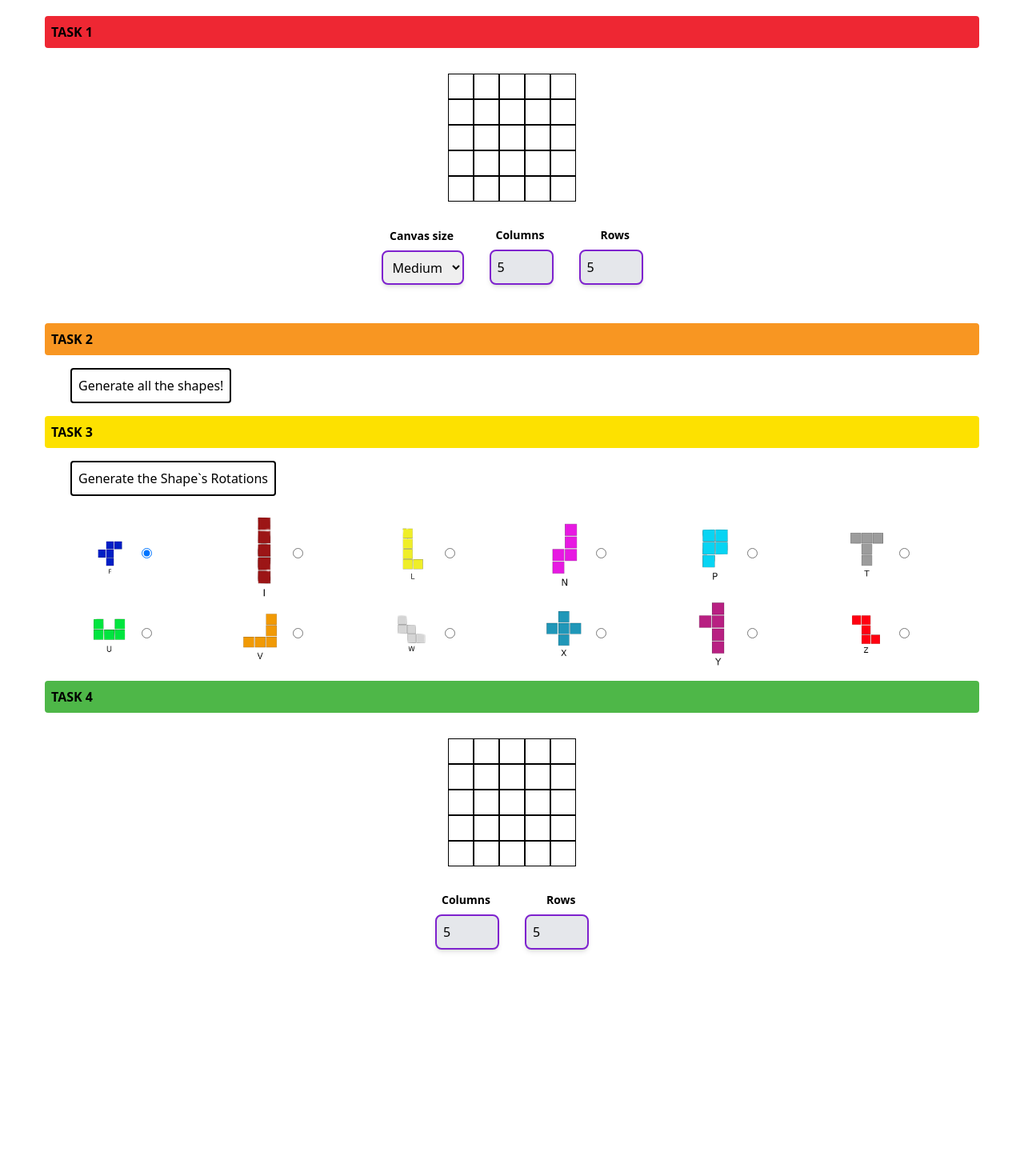
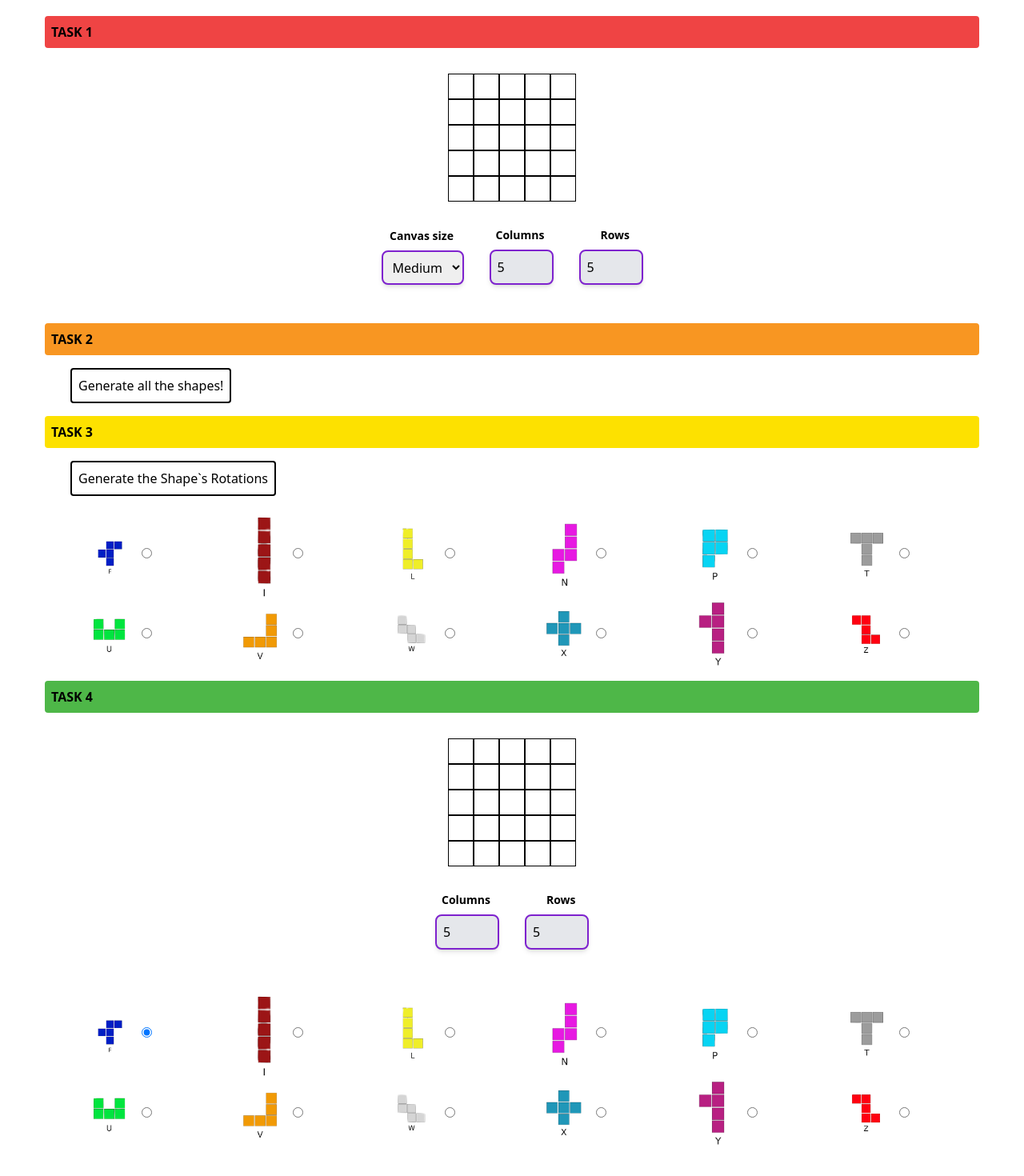
Before and after one commit to HyperPunkss/tetris-tiler-frontend, a Next.js app: page / in a window 1280 px wide. Shown: the part 64-1534 px from the top of the page at 80% size. Before the commit the page ends 1323 px from the top, so only its background shows below. Built offline with nearby package versions, Linux system fonts and the light colour scheme.

Commit message:
Task 4 black cells are working. Opposite thing too.

```diff
--- a/components/Grid.jsx
+++ b/components/Grid.jsx
@@ -1,8 +1,9 @@
-import React, { useEffect, useState } from "react";
+import { useEffect, useState } from "react";
 
-const Grid = ({ rows, columns, sizeData, colorData}) => {
+const Grid = ({ rows, columns, sizeData, colorData, isClickable }) => {
     const [cellSize, setCellSize] = useState("medium");
     const [cellColors, setCellColors] = useState([]);
+    const [blackCells, setBlackCells] = useState([]);
 
     useEffect(() => {
         // Letter Compare and returning the matching Colour
@@ -22,10 +23,8 @@ const Grid = ({ rows, columns, sizeData, colorData}) => {
             { letter: "B", color: "#000000" },
             { letter: "E", color: "#ffffff" },
         ];
-        // console.log("colordata", colorData.length);
-        // console.log(colorData);
-        const newColorData = colorData.replace(/\s/g,'')
-        // console.log(newColorData);
+
+        const newColorData = colorData.replace(/\s/g, "");
         const colors = [];
         for (let i = 0; i < newColorData.length; i++) {
             const result = letterArray
@@ -35,14 +34,19 @@ const Grid = ({ rows, columns, sizeData, colorData}) => {
                 .map((item) => {
                     return item.color;
                 });
-            // console.log("result", result);
             colors.push(result[0]);
         }
         setCellColors(colors);
     }, [colorData]);
 
     const handleClick = (id) => {
-        console.log(id);
+        const [row, col] = id.split("-");
+        const isBlack = blackCells.some((cell) => cell.row === parseInt(row) && cell.col === parseInt(col));
+        if (isBlack) {
+            setBlackCells((prev) => prev.filter((cell) => cell.row !== parseInt(row) || cell.col !== parseInt(col)));
+        } else {
+            setBlackCells((prev) => [...prev, { row: parseInt(row), col: parseInt(col) }]);
+        }
     };
 
     const handleSizeChange = (event) => {
@@ -60,12 +64,13 @@ const Grid = ({ rows, columns, sizeData, colorData}) => {
         const row = [];
         for (let j = 0; j < columns; j++) {
             const id = `${i}-${j}`;
+            const isBlack = blackCells.some((cell) => cell.row === i && cell.col === j);
             row.push(
                 <div
                     className={`${cellClasses[sizeData]} border border-black`}
                     key={id}
                     onClick={() => handleClick(id)}
-                    style={{ backgroundColor: cellColors[i * columns + j] }}
+                    style={{ backgroundColor: isBlack ? "#000000" : cellColors[i * columns + j] }}
                 ></div>
             );
         }
@@ -76,6 +81,7 @@ const Grid = ({ rows, columns, sizeData, colorData}) => {
         );
     }
 
+    console.log(blackCells);
     return (
         <div className="mt-4">
             <div className="flex flex-col">{grid}</div>
--- /dev/null
+++ b/components/flipButton.jsx
@@ -0,0 +1,10 @@
+
+import React from 'react'
+
+function flipButton() {
+  return (
+    <div>flipButton</div>
+  )
+}
+
+export default flipButton
--- /dev/null
+++ b/components/rotationButton.jsx
@@ -0,0 +1,9 @@
+import React from 'react'
+
+function rotationButton() {
+  return (
+    <div>rotationButton</div>
+  )
+}
+
+export default rotationButton
--- a/pages/index.js
+++ b/pages/index.js
@@ -14,7 +14,8 @@ export default function Home() {
     const [columnData4, setColumnData4] = useState(8);
     const [rowData1, setRowData1] = useState(5);
     const [rowData4, setRowData4] = useState(8);
-    const [uniqueLetterData, setUniqueLetterData] = useState("");
+    const [uniqueLetterData3, setUniqueLetterData3] = useState("");
+    const [uniqueLetterData4, setUniqueLetterData4] = useState("");
 
     //TASK 2 - Getting all the shape information from the API
     const [shapes, setShapes] = useState([]);
@@ -29,7 +30,7 @@ export default function Home() {
     const [rotations, setRotations] = useState([]);
 
     async function task3apiCall() {
-        await axios.get("http://matsaki95.ddns.net:8900/api/v1/a3-task/?letter=" + uniqueLetterData).then((response) => {
+        await axios.get("http://matsaki95.ddns.net:8900/api/v1/a3-task/?letter=" + uniqueLetterData3).then((response) => {
             setRotations(response.data);
             console.log(response.data);
         });
@@ -73,22 +74,26 @@ export default function Home() {
         setRowData1(newSize[1]);
     }
 
-    function handleUniqueLetterChange(newUniqueLetter) {
-        setUniqueLetterData(newUniqueLetter);
-    }
-
     function handleColRowChange4(newSize) {
         setColumnData4(newSize[0]);
         setRowData4(newSize[1]);
     }
 
-    console.log(uniqueLetterData);
+    function handleUniqueLetterChange3(newUniqueLetter) {
+        setUniqueLetterData3(newUniqueLetter);
+    }
+
+    function handleUniqueLetterChange4(newUniqueLetter) {
+        setUniqueLetterData4(newUniqueLetter);
+    }
+
+    console.log(uniqueLetterData4);
     return (
         <div className="my-4 p-2 md:px-6 lg:px-14">
-            <h1 className="font-semibold bg-[#ee2733] p-2 rounded">TASK 1</h1>
+            <h1 className="font-semibold bg-red-500 p-2 rounded">TASK 1</h1>
             <div className="flex flex-col my-4">
                 <div className="flex justify-center items-center">
-                    <Grid rows={rowData1} columns={columnData1} sizeData={sizeData} colorData={""} />
+                    <Grid isClickable={false} rows={rowData1} columns={columnData1} sizeData={sizeData} colorData={""} />
                 </div>
                 <div className="flex justify-center items-center p-4">
                     <SizePicker onSizeChange={handleSizeChange} />
@@ -118,7 +123,7 @@ export default function Home() {
                 </button>
             </div>
             <div className="">
-                <LetterPickerUnique onUniqueLetterChange={handleUniqueLetterChange} />
+                <LetterPickerUnique onUniqueLetterChange={handleUniqueLetterChange3} />
             </div>
             {rotations.map((rotation, i) => {
                 return (
@@ -137,6 +142,9 @@ export default function Home() {
                 <div className="flex justify-center items-center p-4 mr-8">
                     <ColRowPicker onColRowChange={handleColRowChange4} />
                 </div>
+                <div>
+                    <LetterPickerUnique onUniqueLetterChange={handleUniqueLetterChange4} />
+                </div>
             </div>
         </div>
     );
```
